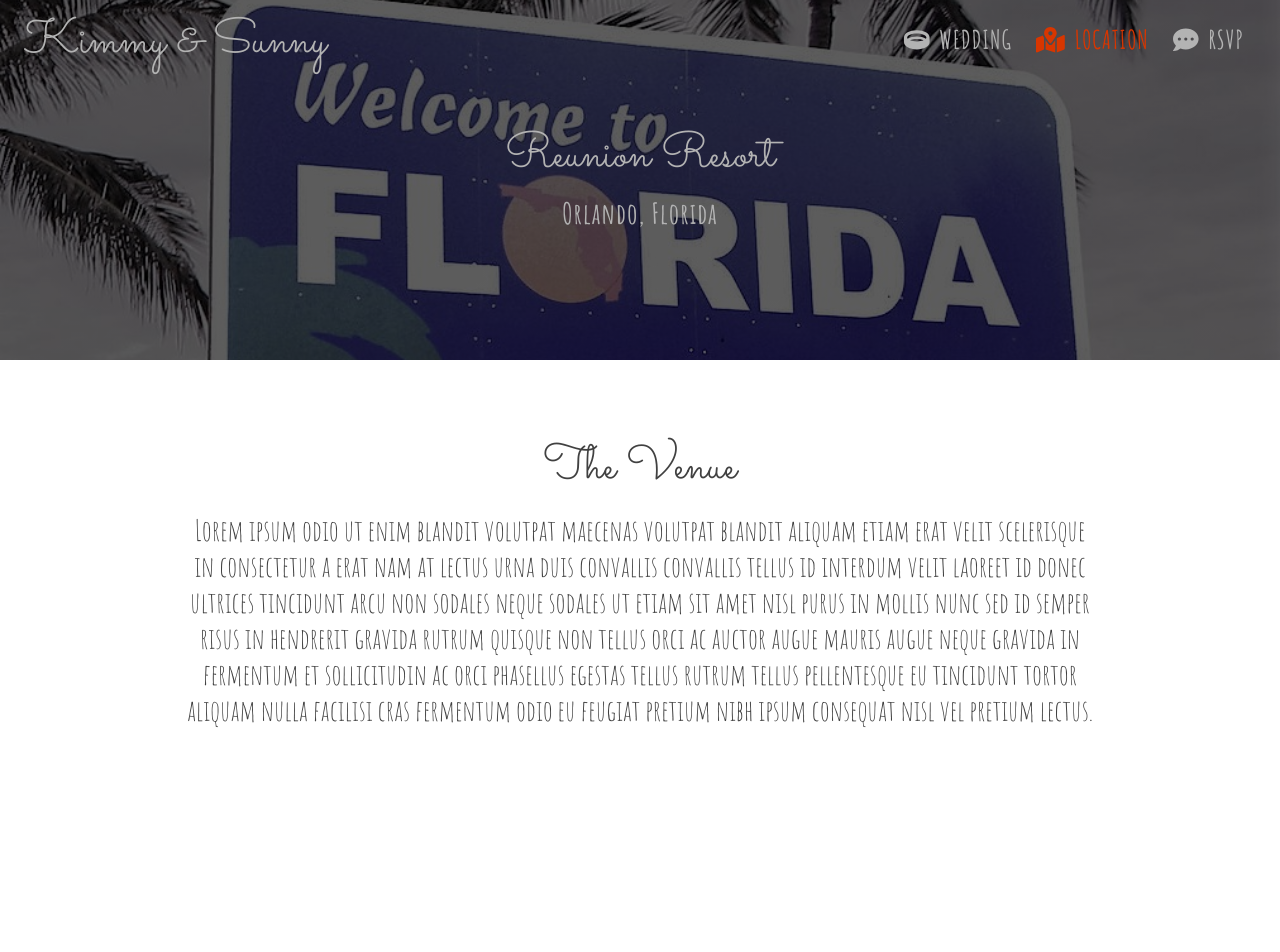
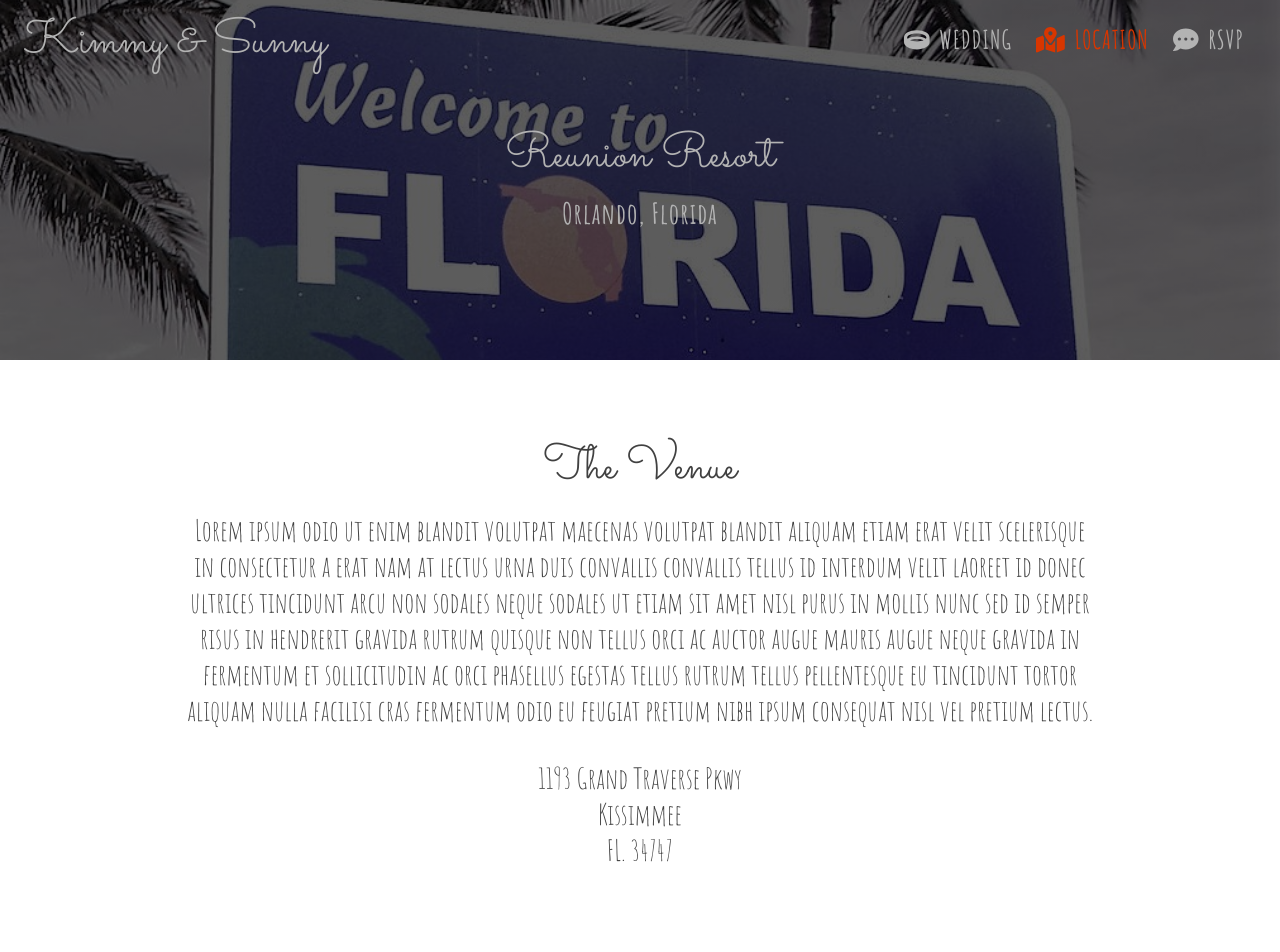
Before and after one commit to hebs87/wedding-website-frontend, a React (Create React App) app: page /location in a window 1280 px wide. Shown: the top 952 px of the page. Built offline with nearby package versions, Linux system fonts and the light colour scheme; no server answers.

Commit message:
Added address to Location page

```diff
--- a/src/pages/Location/Location.jsx
+++ b/src/pages/Location/Location.jsx
@@ -60,6 +60,13 @@ class Location extends Component {
               aliquam nulla facilisi cras fermentum odio eu feugiat pretium nibh ipsum consequat nisl vel pretium
               lectus.
             </Typography>
+            <Typography variant='p' component='p' className={classes.sectionParagraph}>
+              1193 Grand Traverse Pkwy
+              <br/>
+              Kissimmee
+              <br/>
+              FL. 34747
+            </Typography>
             {
               loading &&
               <Spinner/>
```
